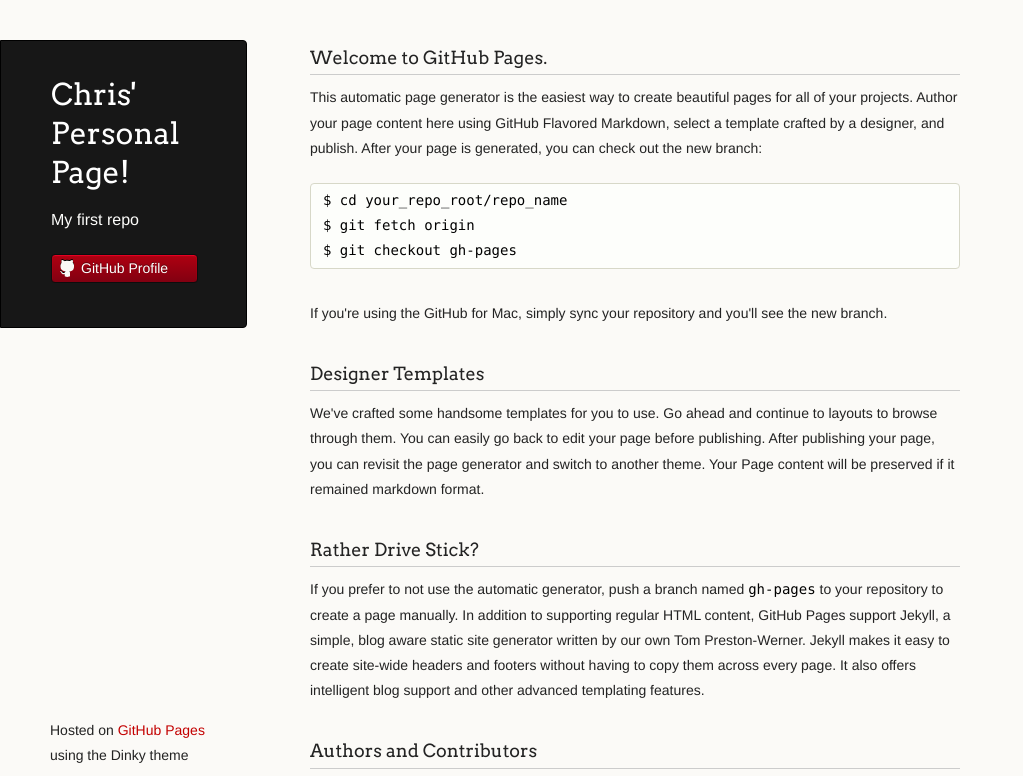
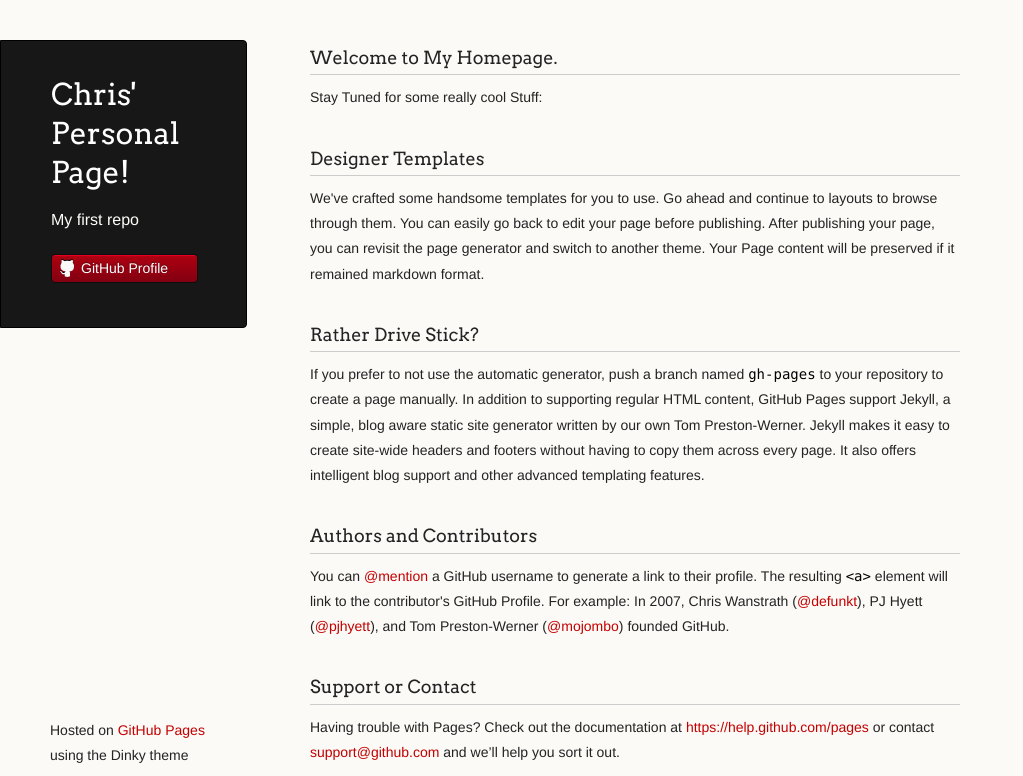
Before and after one commit to celsmore/celsmore.github.io, a plain HTML site: page index.html in a window 1280 px wide. Shown: the top 776 px of the page, without its empty margins (0-1023 px from the left). Drawn offline with Linux system fonts and the light colour scheme.

Commit message:
Cleaned up welcome message
closes #1

```diff
--- a/index.html
+++ b/index.html
@@ -28,16 +28,9 @@
       </header>
       <section>
         <h3>
-<a id="welcome-to-github-pages" class="anchor" href="#welcome-to-github-pages" aria-hidden="true"><span class="octicon octicon-link"></span></a>Welcome to GitHub Pages.</h3>
+<a id="welcome-to-github-pages" class="anchor" href="#welcome-to-github-pages" aria-hidden="true"><span class="octicon octicon-link"></span></a>Welcome to My Homepage.</h3>
 
-<p>This automatic page generator is the easiest way to create beautiful pages for all of your projects. Author your page content here using GitHub Flavored Markdown, select a template crafted by a designer, and publish. After your page is generated, you can check out the new branch:</p>
-
-<pre><code>$ cd your_repo_root/repo_name
-$ git fetch origin
-$ git checkout gh-pages
-</code></pre>
-
-<p>If you're using the GitHub for Mac, simply sync your repository and you'll see the new branch.</p>
+<p>Stay Tuned for some really cool Stuff:</p>
 
 <h3>
 <a id="designer-templates" class="anchor" href="#designer-templates" aria-hidden="true"><span class="octicon octicon-link"></span></a>Designer Templates</h3>
```
